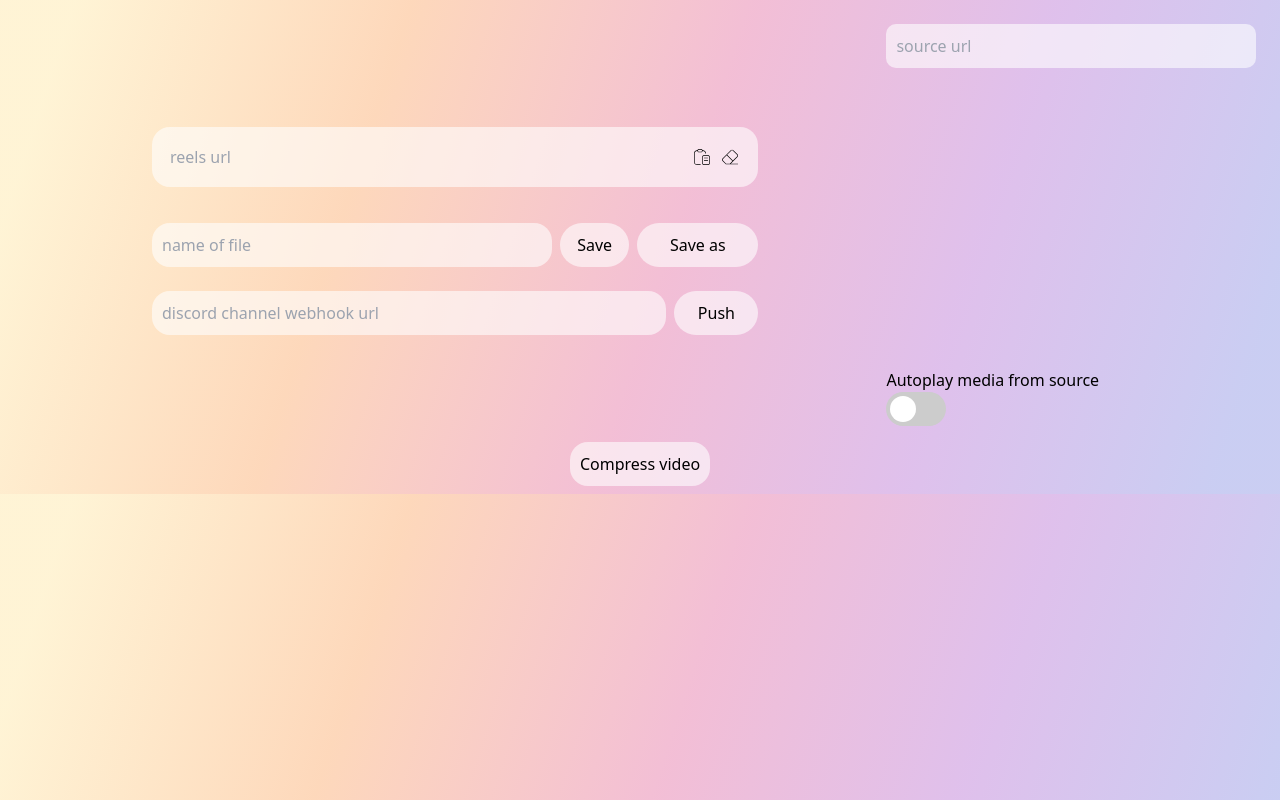
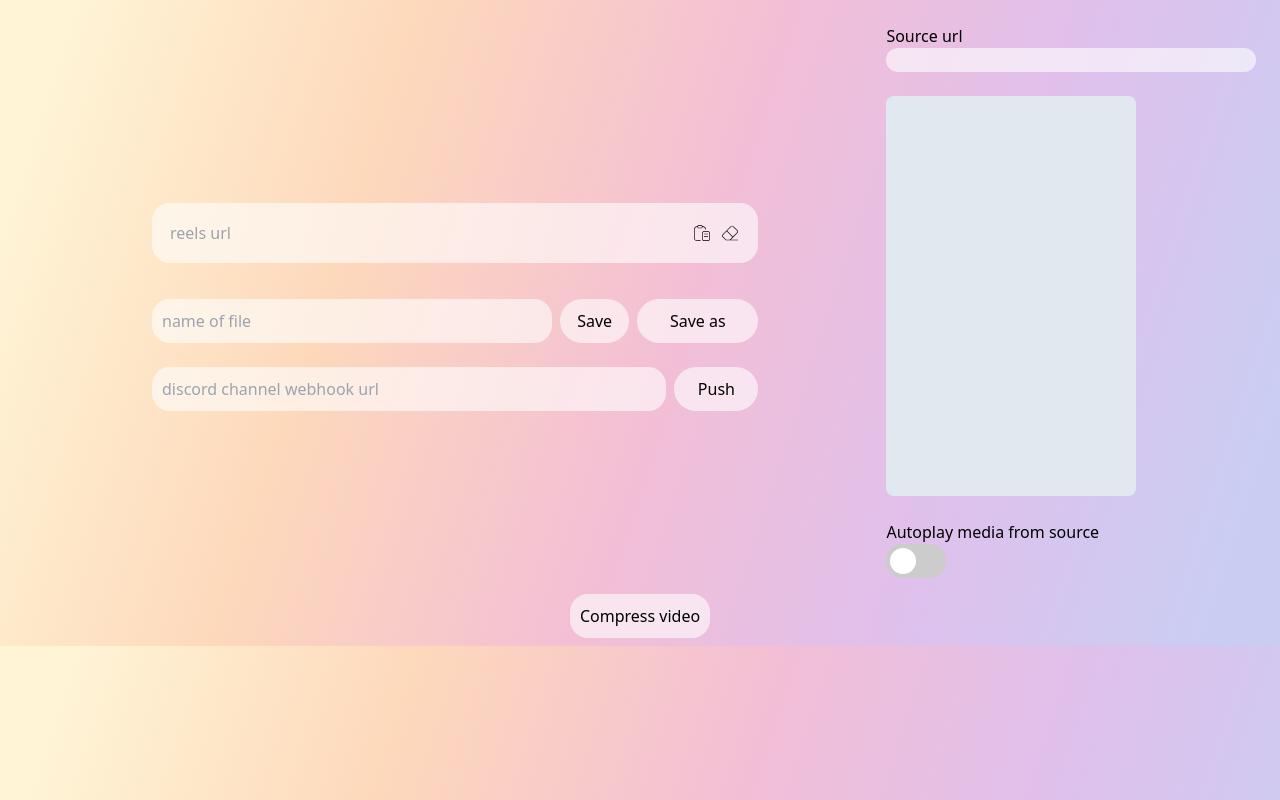
Before and after one commit to el3mentry/IG-Fetch, a Next.js app: page / in a window 1280 px wide. Built offline with nearby package versions, Linux system fonts and the light colour scheme.

Commit message:
containerless

```diff
--- a/components/Home.tsx
+++ b/components/Home.tsx
@@ -71,8 +71,8 @@ export default function Home() {
   };
 
   return (
-    <div className="container sm:p-4 lg:p-2 m-auto flex w-[100%] h-[100%] flex-col items-center justify-evenly flex-shrink flex-grow bg-transparent">
-      <div className="flex w-[100%] flex-row max-w-[1980px] items-center justify-center flex-wrap p-4 m-auto flex-shrink flex-grow">
+    <div className="sm:p-4 lg:p-2 flex w-[100%] h-[100%] flex-col items-center justify-evenly flex-shrink flex-grow bg-transparent">
+      <div className="flex w-[100%] flex-row max-w-[1980px] items-center justify-center flex-wrap p-4 flex-shrink flex-grow">
         <LeftSection sourceUrl={sourceUrl} setSourceUrl={setSourceUrl} />
         <RightSection />
       </div>
--- a/components/RightSection/index.tsx
+++ b/components/RightSection/index.tsx
@@ -1,9 +1,11 @@
 export default function RightSection() {
   return (
     <div className="right-section w-[100%] sm:w-[100%] lg:w-[30%] flex-shrink flex-grow">
-      <input type="text" placeholder="source url" className="field" />
 
-      <div className="playable-media"></div>
+      <p>Source url</p>
+      <div className="p-3 border-none rounded-2xl bg-field-color"></div>
+
+      <video className="bg-slate-200 rounded-lg w-[250px] h-[400px] my-6" />
 
       <p>Autoplay media from source</p>
 
--- a/tailwind.config.js
+++ b/tailwind.config.js
@@ -9,7 +9,11 @@ module.exports = {
     "./src/**/*.{js,ts,jsx,tsx,mdx}",
   ],
   theme: {
-    extend: {},
+    extend: {
+      colors: {
+        'field-color': '#ffffff99'
+      }
+    },
   },
   plugins: [],
 }
```
